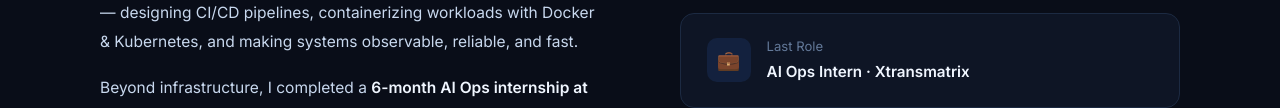
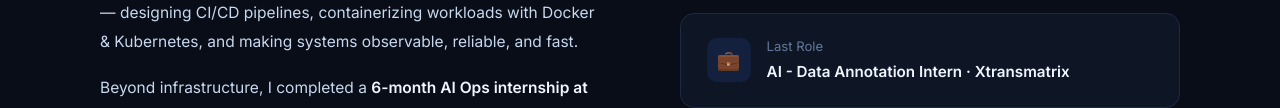
Before and after one commit to kumarsm9130/kumar-portfolio, a plain HTML site: page index.html in a window 1280 px wide. Shown: the part 1193-1301 px from the top of the page. Drawn offline with Linux system fonts and the light colour scheme.

Commit message:
Update last role description in index.html

```diff
--- a/index.html
+++ b/index.html
@@ -835,7 +835,7 @@ footer .fl span{color:var(--blue)}
 
         <div class="av-card fade-up">
           <div class="av-icon">💼</div>
-          <div><div class="av-label">Last Role</div><div class="av-value">AI Ops Intern · Xtransmatrix</div></div>
+          <div><div class="av-label">Last Role</div><div class="av-value">AI - Data Annotation Intern · Xtransmatrix</div></div>
         </div>
 
         <div class="av-card fade-up">
```
